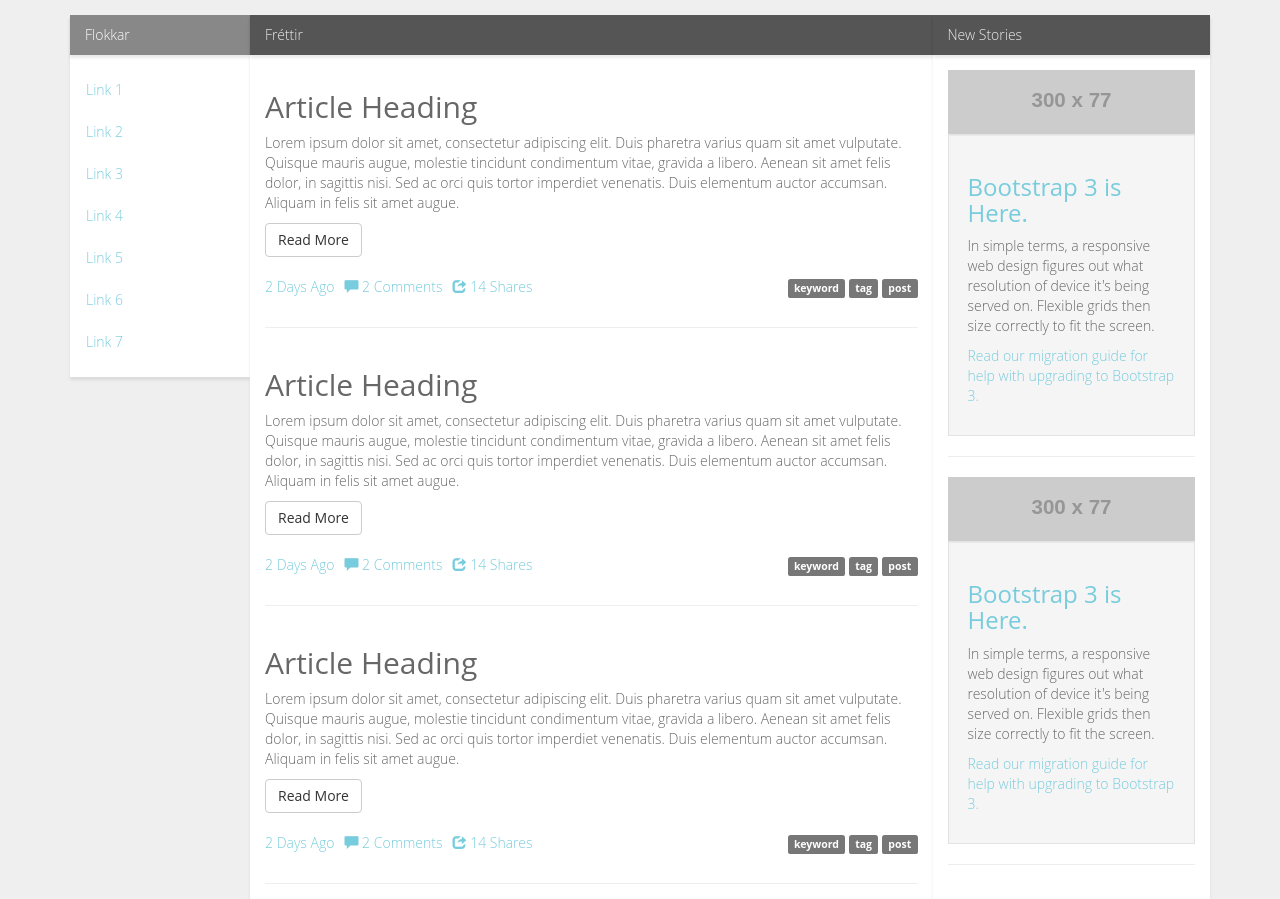
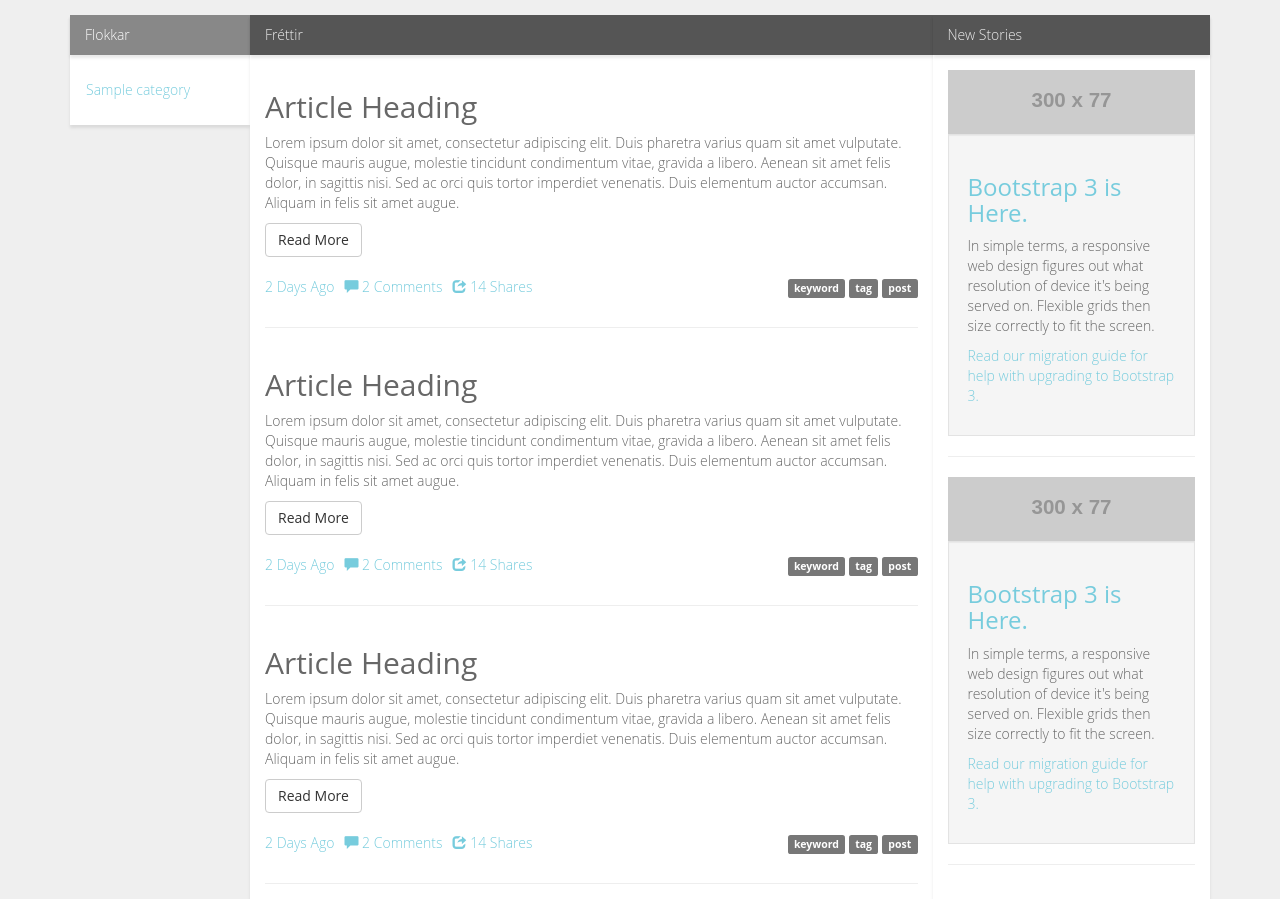
Before and after one commit to finnurtorfa/aflafrettir.is, a Flask app: page / in a window 1280 px wide. Shown: the part 570-1469 px from the top of the page. Run offline with Flask 2, Linux system fonts and the light colour scheme; tables that the repository leaves empty hold one stand-in row (values such as "Sample post"); grey boxes labelled with a size stand in for pictures from a placeholder-image service; some libraries are stand-ins or nearby versions.

Commit message:
Add categories to the left side column

```diff
--- a/app/aflafrettir/routes.py
+++ b/app/aflafrettir/routes.py
@@ -1,11 +1,12 @@
 from flask import render_template
 
 from . import aflafrettir
-from ..models import User
+from ..models import User, Category
 
 @aflafrettir.route('/')
 def index():
-  return render_template('aflafrettir/index.html')
+  categories = Category.get_all_active()
+  return render_template('aflafrettir/index.html', categories=categories)
 
 @aflafrettir.route('/user/<username>')
 def user(username):
--- a/app/templates/aflafrettir/index.html
+++ b/app/templates/aflafrettir/index.html
@@ -49,13 +49,9 @@
     <div class="panel-heading" style="background-color:#888;color:#fff;">Flokkar</div>
     <div class="panel-body">
       <ul class="nav nav-stacked">
-        <li><a href="#">Link 1</a></li>
-        <li><a href="#">Link 2</a></li>
-        <li><a href="#">Link 3</a></li>
-        <li><a href="#">Link 4</a></li>
-        <li><a href="#">Link 5</a></li>
-        <li><a href="#">Link 6</a></li>
-        <li><a href="#">Link 7</a></li>
+        {% for category in categories %}
+          <li><a href="#">{{ category.name }}</a></li>
+        {% endfor %}
       </ul>
     </div> <!-- ./panel-body -->
   </div> <!-- ./panel panel-default -->
```
